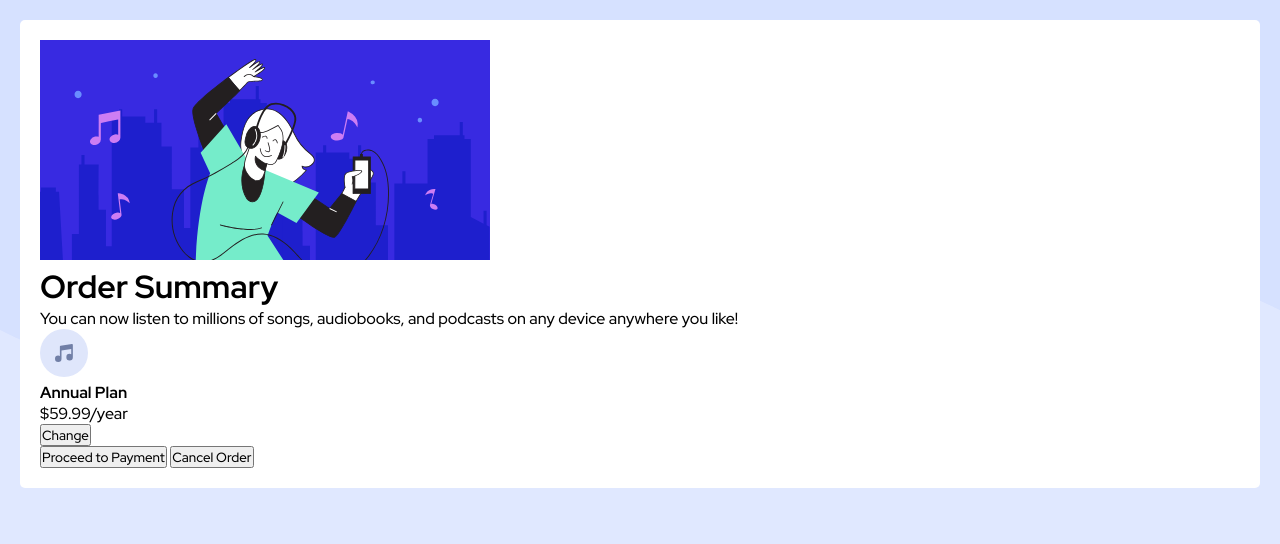
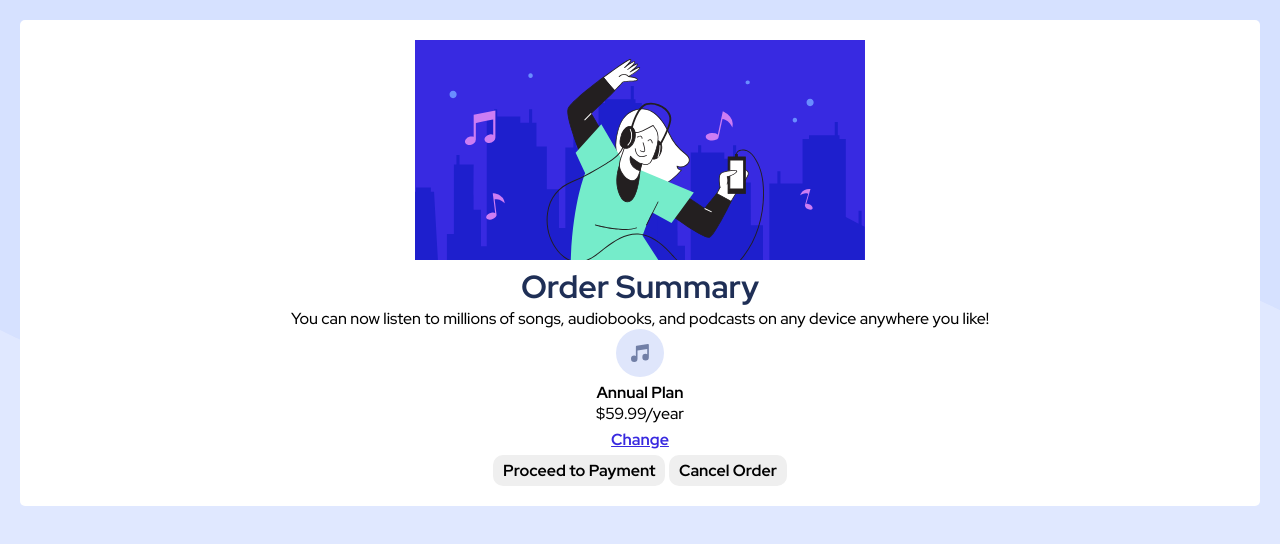
Before and after one commit to mizrmx/Order-Summary-Component, a plain HTML site: page index.html in a window 1280 px wide. Drawn offline with Linux system fonts and the light colour scheme.

Commit message:
update style.css

```diff
--- a/css/style.css
+++ b/css/style.css
@@ -23,9 +23,14 @@ img
 
 body
 {
-    font-family: 'Red Hat Display', sans-serif;
+    font-family: 'Red Hat Display';
+    background-color: var(--pale-blue);
+    text-align: center;
+}
+
+p
+{
     font-size: 16px;
-    background-color: var(--pale-blue);
 }
 
 button
@@ -54,7 +59,26 @@ button
     box-shadow: 3px  3px 3px hsl(228, 45%, 44%), 0.15;
 }
 
+h1
+{
+    color: hsl(223, 47%, 23%);
+}
 
+.btn
+{
+    border: none;
+    padding: 5px 10px;
+    border-radius: 10px;
+    font-weight: bold;
+    font-size: 16px;
+}
+
+.btn-change
+{
+    background-color: transparent;
+    color: var(--bright-blue);
+    text-decoration: underline;
+}
 
 
 
```
